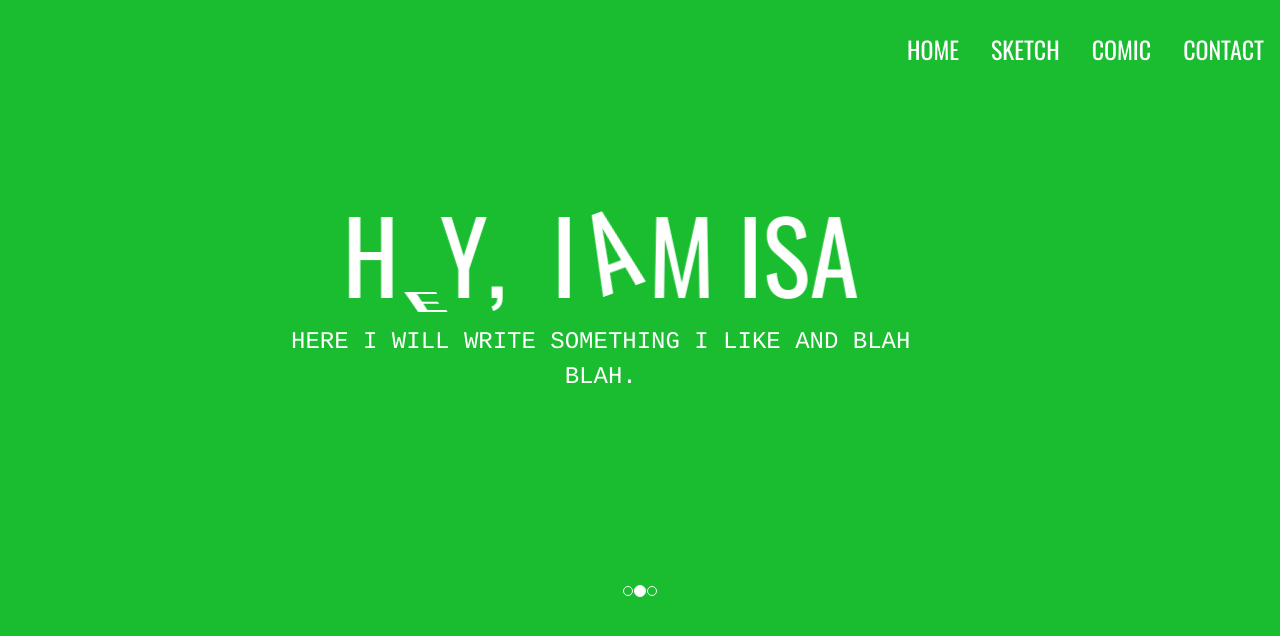
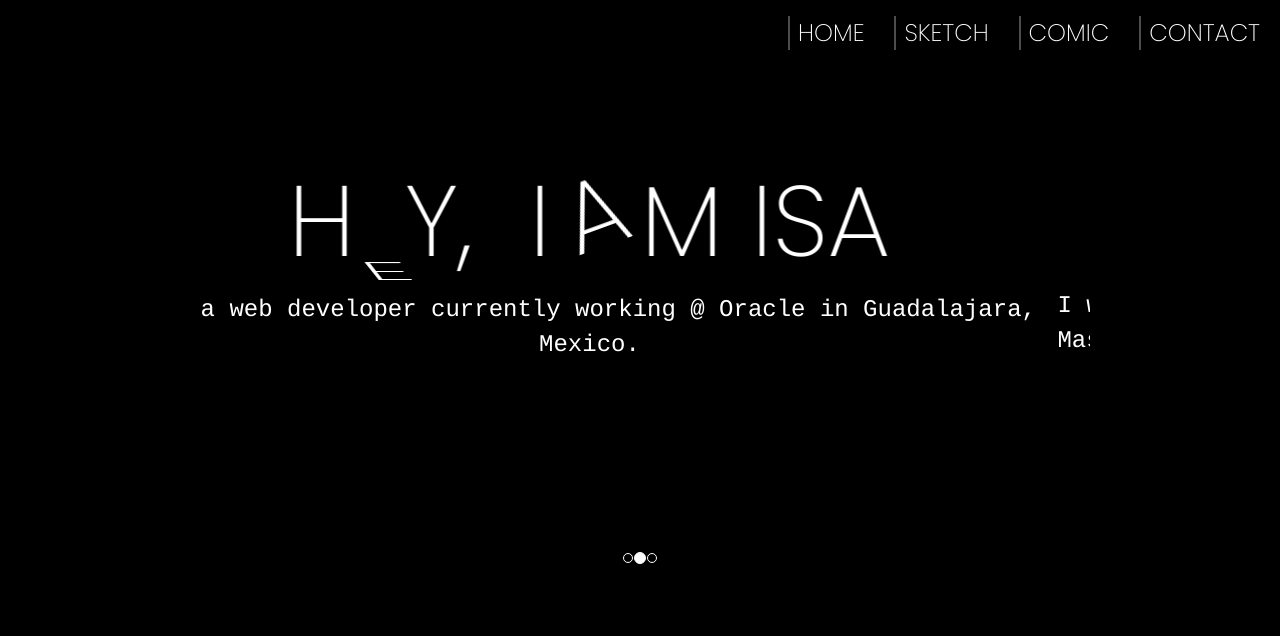
Before and after one commit to isabelcantarero/isacantarero, a React (Create React App) app: page / in a window 1280 px wide. Shown: the top 636 px of the page. Built offline with nearby package versions, Linux system fonts and the light colour scheme.

Commit message:
black cover

```diff
--- a/index.html
+++ /dev/null
@@ -1,19 +0,0 @@
-<!DOCTYPE html>
-<html>
-
-
-<head>
-	<meta charset="utf-8">
-	<meta name="viewport" content="width=device-width, initial-scale=1">
-	<link rel="stylesheet" type="text/css" href="css/layout.css">
-	<title>Isa Cantarero</title>
-<!-- <link href="https://fonts.googleapis.com/css?family=Montserrat|Oswald&display=swap" rel="stylesheet"> -->
-	<link href="https://fonts.googleapis.com/css?family=Oswald&display=swap" rel="stylesheet">
-	<link href="https://fonts.googleapis.com/css?family=Montserrat&display=swap" rel="stylesheet">
-	<link rel="shortcut icon" href="assets/favicon.png" type="image/png">
-</head>
-
-<body>
-</body>
-
-</html>
--- a/public/index.html
+++ b/public/index.html
@@ -10,7 +10,8 @@
       content="Web site created using create-react-app"
     />
     <link rel="apple-touch-icon" href="%PUBLIC_URL%/logo192.png" />
-    <link href="https://fonts.googleapis.com/css?family=Oswald&display=swap" rel="stylesheet">
+	 <link href="https://fonts.googleapis.com/css?family=Montserrat&display=swap" rel="stylesheet">
+	 <link href="https://fonts.googleapis.com/css2?family=Poppins:wght@200&display=swap" rel="stylesheet">
     <link rel="stylesheet" href="https://maxcdn.bootstrapcdn.com/bootstrap/3.4.1/css/bootstrap.min.css">
     <script src="https://ajax.googleapis.com/ajax/libs/jquery/3.4.1/jquery.min.js"></script>
     <script src="https://maxcdn.bootstrapcdn.com/bootstrap/3.4.1/js/bootstrap.min.js"></script>
--- a/src/App.css
+++ b/src/App.css
@@ -1,14 +1,14 @@
 /*CHECA ESTO PARA ANIMACIONES DEL MENU: https://codepen.io/EvyatarDa/pen/waKXMd  */
 
 .App, body {
-  background-color: #19bd2f;
+  background-color: #000000;
   padding-top: 8px;
   min-height: 300px;
   height: 80vh;
   text-align: center;
   justify-content: center;
   color:white;
-  font-family:  'Oswald', sans-serif;
+  font-family:  'Poppins', sans-serif;
 }
 
 .flex-container{
@@ -26,20 +26,44 @@
   flex-direction: row;
 }
 
-.top-nav-full a {
-  display:flex;
-  color:#ffffff;
-  text-align: center;
-  box-sizing: border-box;
-  margin :16px;
-  text-decoration: none;
-  font-size: 24px;
+div.top-nav-full
+{
+  font-family: Raleway;
+  margin: 0 auto;
+	padding: 10em 3em;
+	text-align: center;
 }
 
-.top-nav-full a:hover {
-  color: #ff97b4;
+.top-nav-full a {
+  color: #FFF;
+  text-decoration: none;
+  margin: 0px 10px;
+  padding: 0px 10px 0px 10px;
+  position: relative;
+  z-index: 0;
   cursor: pointer;
 }
+
+.top-nav-full a:before
+{
+    position: absolute;
+    width: 2px;
+    height: 100%;
+    left: 0px;
+    top: 0px;
+    content: '';
+    background: #FFF;
+    opacity: 0.3;
+    transition: all 0.3s;
+}
+
+.top-nav-full a:hover:before
+{
+    width: 100%;
+    background:
+}
+
+
 
 .top-nav-full a.active {
     color: white;
@@ -62,7 +86,7 @@
 }
 
 #carouselContainer{
-  width: 700px;
+  width: 900px;
   height: 450px;
 }
 
@@ -76,9 +100,25 @@
 #isaHobbies{
   min-height: 300px;
 }
+
+#isaHobbies h1{
+  font-size: 100px;
+}
+
 #isaWork{
   min-height: 300px;
 }
+
+#isaWork h1{
+  font-size: 100px;
+}
+
+.carousel-text {
+  font-size: 24px;
+  font-family: 'courier', courier;
+  text-align: center;
+}
+
 
 #isaIntro {
   display:flex;
@@ -87,11 +127,6 @@
   align-items: center;
   perspective: 1000px;
   margin: 32px;
-}
-
-#isaIntroText {
-  font-size: 24px;
-  font-family: 'Montserrat', courier;
 }
 
 #isaIntro span {
@@ -213,6 +248,8 @@
 
   .top-nav-full{
     display:none;
+    position: relative;
+	 z-index: 10;
   }
 
   .top-nav {
--- a/src/components/navigation.jsx
+++ b/src/components/navigation.jsx
@@ -24,10 +24,10 @@ class Navigation extends React.Component {
     return <div>
             <img onClick={this.toggleNav} className="ham-nav" src="https://img.icons8.com/ios-filled/100/000000/menu-2.png"></img>
                <nav className="top-nav-full">
-                    <a>HOME</a>
-                    <a>SKETCH</a>
-                    <a>COMIC</a>
-                    <a>CONTACT</a>
+                    <a  href="#"> HOME </a>
+                    <a href="#">SKETCH</a>
+                    <a href="#">COMIC</a>
+                    <a href="#">CONTACT</a>
                 </nav>
                 {displayNav && (
                 <nav id="hambnav" className="top-nav">
--- a/src/components/sketch.jsx
+++ b/src/components/sketch.jsx
@@ -4,7 +4,6 @@ class Sketch extends React.Component {
   render() {
     return <div>
       <div id="myCarousel" className="carousel slide" data-ride="carousel">
-
 
         <div className="carousel-inner" id="carouselContainer">
           <div className="item active">
@@ -22,15 +21,20 @@ class Sketch extends React.Component {
               <span className="falling-animation-5s"> S</span>
               <span className="swap-animation-5s"> A</span>
           </div>
-            <p id="isaIntroText">HERE I WILL WRITE SOMETHING I LIKE AND BLAH BLAH.</p>
+            <p className="carousel-text">I'm a web developer currently working @ Oracle in Guadalajara, Mexico.</p>
         </div>
-          <div className="item" id="isaHobbies">
-            <h1 > WORK? </h1>
+          <div className="item" id="isaWork">
+            <h1> WHAT I DO  </h1>
+            <p className="carousel-text"> I work as a Frontend Developer in my team and play the Scrum Master role in our scrum sesions.
+            I am sometimes required to help with the Backend and automated tests. </p>
           </div>
 
-          <div className="item" id="isaWork">
-            <h1 > HOBBY? </h1>
+          <div className="item" id="isaHobbies">
+            <h1 > I LOVE TO MIX </h1>
+            <p className="carousel-text">I love how technology and design combined can create such extraordinary projects
+          and how interesting is all the logistics behind the making of an amazing project. </p>
           </div>
+
         </div>
         <ol className="carousel-indicators">
           <li data-target="#myCarousel" data-slide-to="0" className="active"></li>
```
